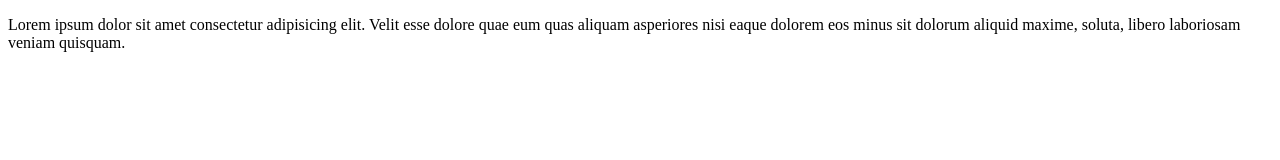
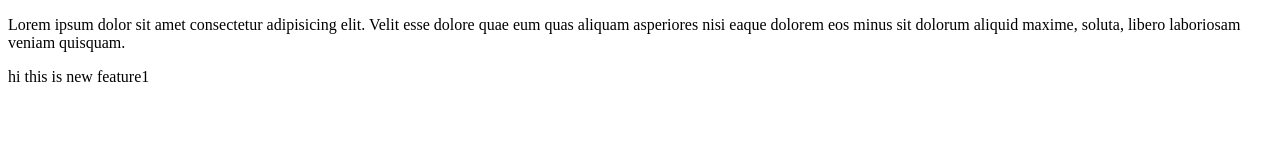
Before and after one commit to Praveen6788/localrepo, a plain HTML site: page index.html in a window 1280 px wide. Drawn offline with Linux system fonts and the light colour scheme.

Commit message:
new feature

```diff
--- a/index.html
+++ b/index.html
@@ -7,5 +7,6 @@
 </head>
 <body>
     <p>Lorem ipsum dolor sit amet consectetur adipisicing elit. Velit esse dolore quae eum quas aliquam asperiores nisi eaque dolorem eos minus sit dolorum aliquid maxime, soluta, libero laboriosam veniam quisquam.</p>
+      hi this is new feature1
 </body>
 </html>
```
